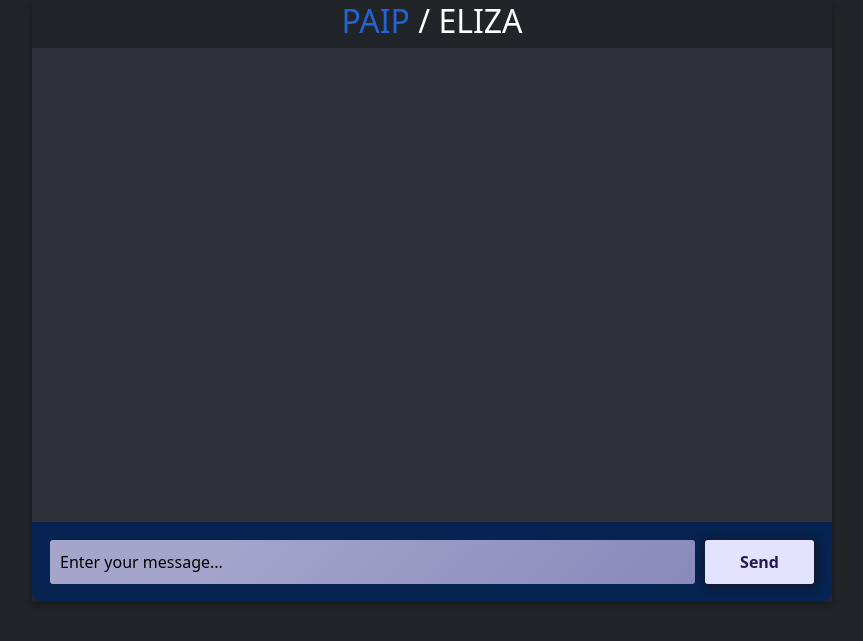
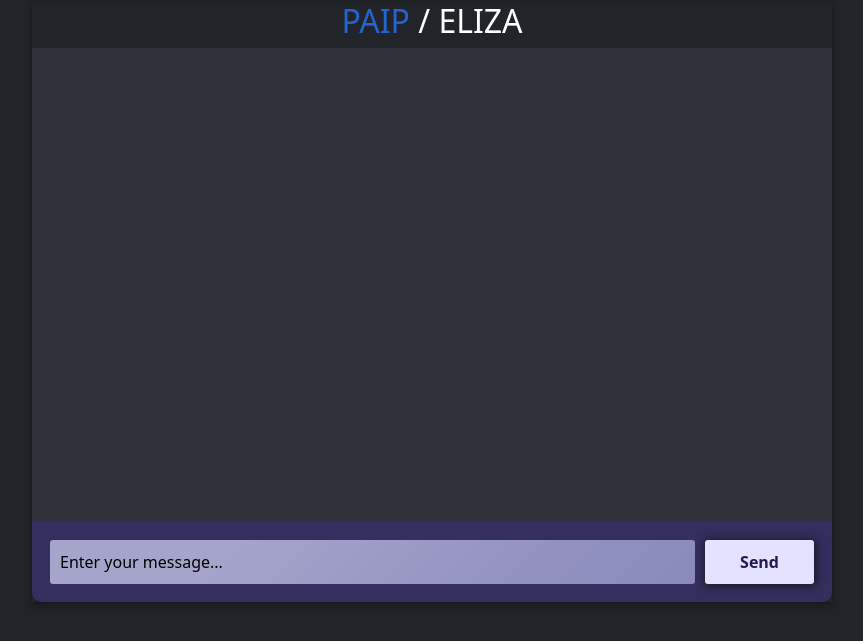
Before and after one commit to S-JZ/paip-goes-haskell, a Django app: page /eliza/ in a window 1280 px wide. Shown: the part 98-739 px from the top of the page, without its empty margins (208-1071 px from the left). Run offline with Django 4.2, Linux system fonts and the light colour scheme; some libraries are stand-ins or nearby versions.

Commit message:
Update ELIZA UI

```diff
--- a/WebApp/static/css/style.css
+++ b/WebApp/static/css/style.css
@@ -40,7 +40,7 @@
     display: flex;
     padding: 18px;
 
-   background: #062352;
+   background: #342f5e;
     border-radius: 0 0 10px 10px;
 
   }
```
